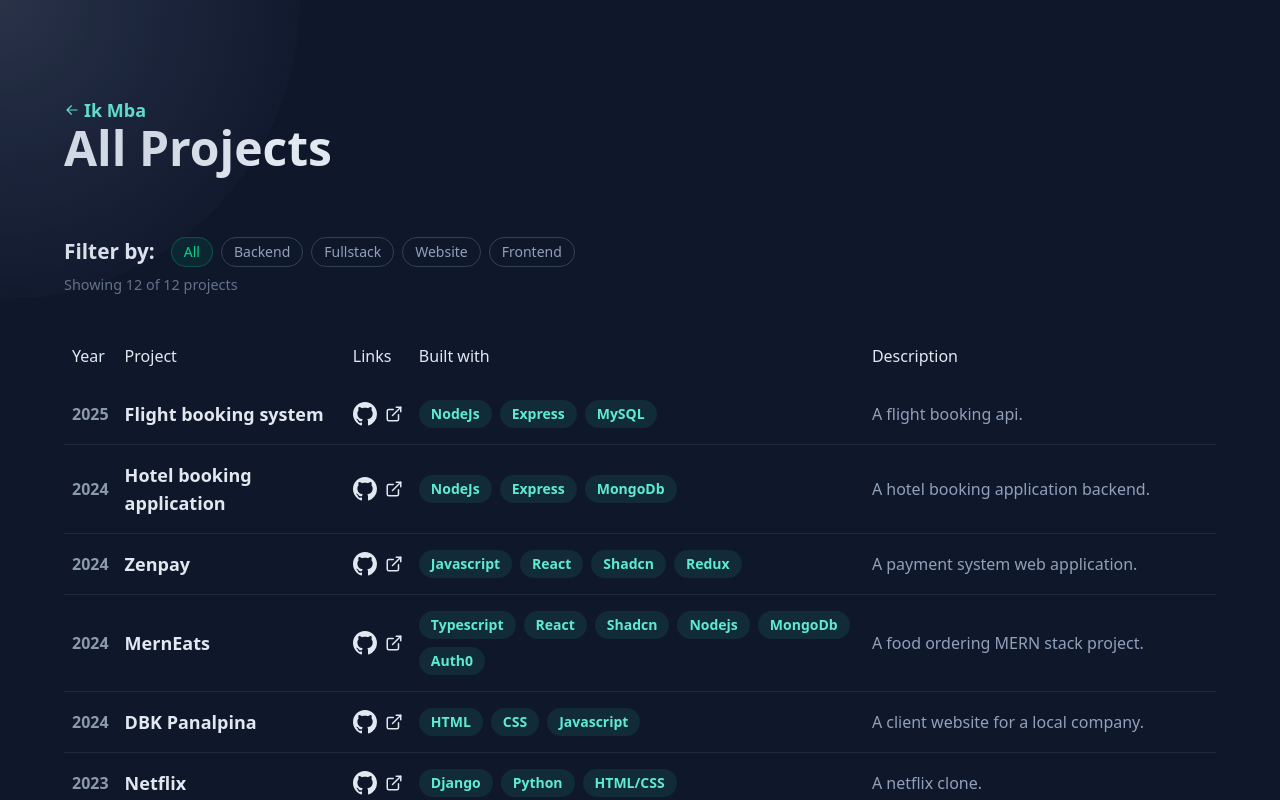
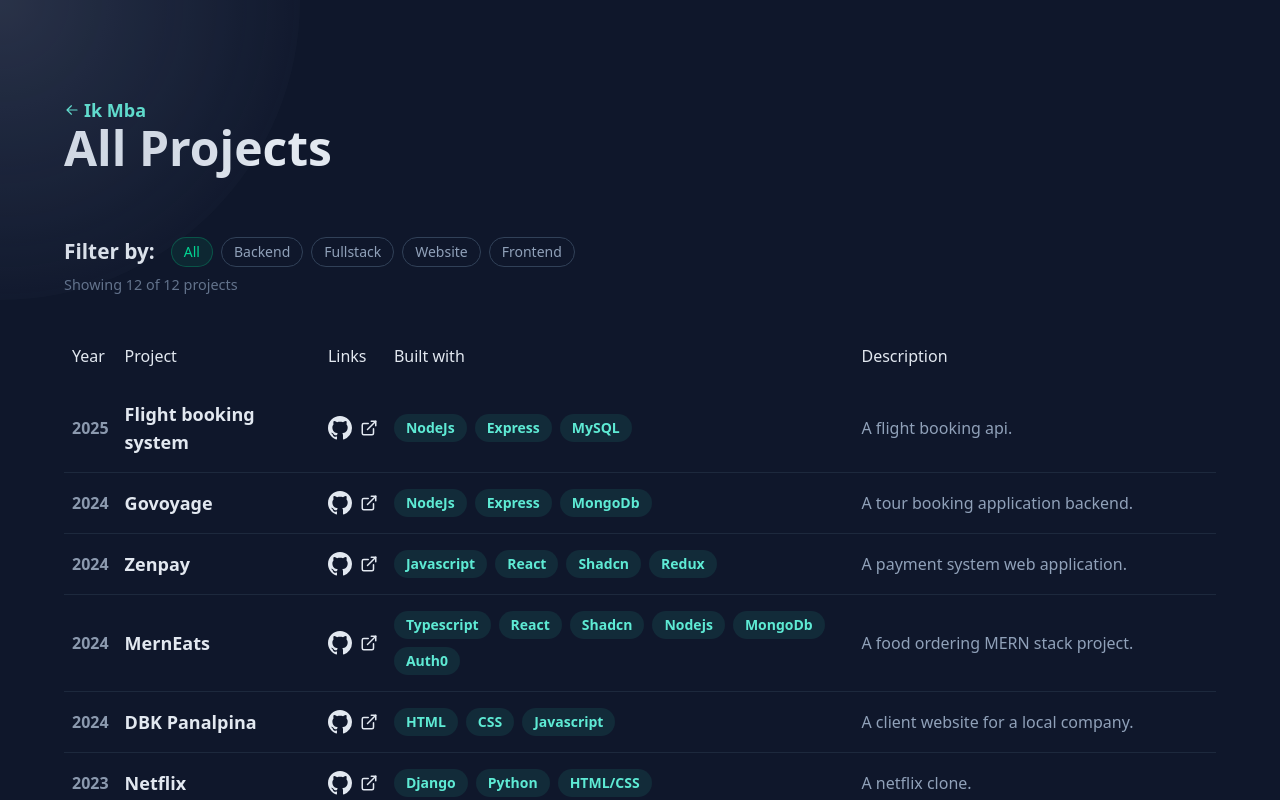
Before and after one commit to IkMba/newportfolio, a React (Vite) app: page /projects in a window 1280 px wide. Shown: the top 800 px of the page. Built offline with nearby package versions, Linux system fonts and the light colour scheme.

Commit message:
FIX: fixed links

```diff
--- a/src/data/data.jsx
+++ b/src/data/data.jsx
@@ -38,7 +38,7 @@
     tools: ["Javascript", "TypeScript", "React", "Node.js", "Python"],
     link: "https://gomycode.com",
   },
-]
+];
 
 export const projectsData = [
   {
@@ -48,16 +48,16 @@
     tools: ["Nodejs", "Express", "Mysql"],
     image: flightImg,
     link: "https://lucid.app/lucidchart/afe212f8-eae8-4ce1-836c-3f988b0683a9/edit?beaconFlowId=A5F13C3CBBC4D771&invitationId=inv_e87f907f-d3ca-4109-955d-ae1c31ed94f3&page=0_0#",
-    githubLink: "https://www.https://github.com/IkMba/airline",
+    githubLink: "https://www.github.com/IkMba/airline",
   },
   {
-    title: "Resort booking application ",
+    title: "GoVoyage",
     detail:
-      "This is the backend for a resort booking application. Implemented real-time booking, search, sorting and filtering. Includes fully built authentication with JWT, rate limiting and advanced modelling. Other features includes reviews, email and stripe payments. Built with Nodejs,MongoDb and express",
+      "This is the backend for a tour booking application. Implemented real-time booking, search, sorting and filtering. Includes fully built authentication with JWT, rate limiting and advanced modelling. Other features includes reviews, email and stripe payments. Built with Nodejs,MongoDb and express",
     tools: ["Javascript", "TypeScrit", "React", "Storybook"],
     image: resortImg,
-    link: "https://www.https://github.com/IkMba/Resort-api",
-    githubLink: "https://www.https://github.com/IkMba/Resort-api",
+    link: "https://www.github.com/IkMba/GoVoyage",
+    githubLink: "https://www.github.com/IkMba/GoVoyage",
   },
   {
     title: "Zenpay",
@@ -65,9 +65,9 @@
       "Zenpay is payment application that enables users to send and receive money. It is a MERN full stack application complete with authentication,database, dynamic data and a beautiful landing page. ",
     tools: ["Javascript", "React", "Shadcn", "Redux", ""],
     image: zenpayImg,
-    link: "https://www.https://zenpay-tau.vercel.app/",
-    githubLink1: "https://www.https://github.com/IkMba/Zenpay-frontend",
-    githubLink2: "https://www.https://github.com/IkMba/Zenpay-backend",
+    link: "https://zenpay-tau.vercel.app/",
+    githubLink1: "https://www.github.com/IkMba/Zenpay-frontend",
+    githubLink2: "https://www.github.com/IkMba/Zenpay-backend",
   },
   {
     title: "MernEats",
@@ -76,8 +76,8 @@
     tools: ["Typescript", "React", "Shadcn", "Nodejs", "MongoDb", "Auth0"],
     image: takeawayImg,
     link: "https://food-ordering-platform-frontend-j1ui.onrender.com",
-    githubLink1: "https://www.https://github.com/IkMba/Takeaway-frontend",
-    githubLink2: "https://www.https://github.com/IkMba/Takeaway-backend",
+    githubLink1: "https://www.github.com/IkMba/Takeaway-frontend",
+    githubLink2: "https://www.github.com/IkMba/Takeaway-backend",
   },
 ];
 
@@ -85,169 +85,160 @@
   {
     image: paystack,
     date: "2025",
-    title: "How to Integrate Paystack into Your Application: A Step-by-Step Guide",
+    title:
+      "How to Integrate Paystack into Your Application: A Step-by-Step Guide",
     link: "https://medium.com/@ikmba321/title-how-to-integrate-paystack-into-your-application-a-step-by-step-guide-effbf0f57d19",
   },
   {
     image: codingMistakes,
     date: "2025",
-    title: "5 Common Mistakes People Make When Learning Programming (And How to Avoid Them)",
+    title:
+      "5 Common Mistakes People Make When Learning Programming (And How to Avoid Them)",
     link: "https://medium.com/@ikmba321/title-5-common-mistakes-people-make-when-learning-programming-and-how-to-avoid-them-fbdbfc5109f5",
   },
   {
     image: naijaDev,
     date: "2025",
-    title: "The Challenges of Being a Software Developer in Nigeria: Navigating the Tech Ecosystem",
+    title:
+      "The Challenges of Being a Software Developer in Nigeria: Navigating the Tech Ecosystem",
     link: "https://medium.com/@ikmba321/the-challenges-of-being-a-software-developer-in-nigeria-navigating-the-tech-ecosystem-c295b09ee3c5",
   },
 ];
 
 export const projects = [
   {
-        year:2025,
+    year: 2025,
     title: "Flight booking system",
-        description:
-        "A flight booking api.",
-      builtWith: ["NodeJs", "Express", "MySQL", ],
+    description: "A flight booking api.",
+    builtWith: ["NodeJs", "Express", "MySQL"],
     links: {
-          github: "https://www.https://github.com/IkMba/airline",
-          external: "https://lucid.app/lucidchart/afe212f8-eae8-4ce1-836c-3f988b0683a9/edit?beaconFlowId=A5F13C3CBBC4D771&invitationId=inv_e87f907f-d3ca-4109-955d-ae1c31ed94f3&page=0_0#"
+      github: "https://www.github.com/IkMba/airline",
+      external:
+        "https://lucid.app/lucidchart/afe212f8-eae8-4ce1-836c-3f988b0683a9/edit?beaconFlowId=A5F13C3CBBC4D771&invitationId=inv_e87f907f-d3ca-4109-955d-ae1c31ed94f3&page=0_0#",
     },
-        type: 'Backend'
+    type: "Backend",
   },
   {
-        year:2024,
-        title: "Hotel booking application",
-        description:
-        "A hotel booking application backend.",
-      builtWith: ["NodeJs", "Express", "MongoDb",],
+    year: 2024,
+    title: "Govoyage",
+    description: "A tour booking application backend.",
+    builtWith: ["NodeJs", "Express", "MongoDb"],
     links: {
-          github: "https://www.https://github.com/IkMba/Resort-api",
-          external: "https://www.https://github.com/IkMba/Resort-api"
+      github: "https://www.github.com/IkMba/GoVoyage",
+      external: "https://www.github.com/IkMba/GoVoyage",
     },
-        type: 'Backend'
+    type: "Backend",
   },
   {
-        year:2024,
+    year: 2024,
     title: "Zenpay",
-        description:
-        "A payment system web application.",
-      builtWith: ["Javascript", "React", "Shadcn", "Redux", ],
+    description: "A payment system web application.",
+    builtWith: ["Javascript", "React", "Shadcn", "Redux"],
     links: {
-          github: "https://www.https://github.com/IkMba/Zenpay-backend",
+      github: "https://github.com/IkMba/Zenpay-backend",
       //   github: "https://www.https://github.com/IkMba/Zenpay-frontend",
-          external: "https://www.https://zenpay-tau.vercel.app/"
+      external: "https://zenpay-tau.vercel.app/",
     },
-        type: 'Fullstack'
-
+    type: "Fullstack",
   },
   {
-        year:2024,
+    year: 2024,
     title: "MernEats",
-        description:
-          "A food ordering MERN stack project.",
+    description: "A food ordering MERN stack project.",
     builtWith: ["Typescript", "React", "Shadcn", "Nodejs", "MongoDb", "Auth0"],
     links: {
-            github: "https://www.https://github.com/IkMba/Takeaway-backend",
+      github: "https://www.github.com/IkMba/Takeaway-backend",
       // github: "https://www.https://github.com/IkMba/Takeaway-frontend",
-            external: "https://food-ordering-platform-frontend-j1ui.onrender.com"
+      external: "https://www.food-ordering-platform-frontend-j1ui.onrender.com",
     },
-          type: 'Fullstack'
-
+    type: "Fullstack",
   },
   {
     year: 2024,
     title: "DBK Panalpina",
     builtWith: ["HTML", "CSS", "Javascript"],
     links: {
-        github: "https://www.https://github.com/IkMba/dbkpanalpina",
-        external: "https://dbkpanalpina.com"
+      github: "https://www.github.com/IkMba/dbkpanalpina",
+      external: "https://www.dbkpanalpina.com",
     },
     description: "A client website for a local company.",
-      type: 'Website'
+    type: "Website",
   },
   {
     year: 2023,
     title: "Netflix",
-      builtWith: ["Django", "Python", "HTML/CSS",],
+    builtWith: ["Django", "Python", "HTML/CSS"],
     links: {
-        github: "https://www.https://github.com/IkMba/Netlix",
-        external: "https://netlix-ashy.vercel.app/"
+      github: "https://github.com/IkMba/Netlix",
+      external: "https://netlix-ashy.vercel.app/",
     },
-     description:"A netflix clone.",
-     type: 'Fullstack'
-
+    description: "A netflix clone.",
+    type: "Fullstack",
   },
   {
     year: 2023,
     title: "AI Summarizer",
-      builtWith: ["Django", "Python", "HTML/CSS",],
+    builtWith: ["Django", "Python", "HTML/CSS"],
     links: {
-        github: "https://www.https://github.com/IkMba/AIsummarizer",
-        external: ""
+      github: "https://github.com/IkMba/AIsummarizer",
+      external: "",
     },
-     description:"An AI video summarizer.",
-     type: 'Fullstack'
+    description: "An AI video summarizer.",
+    type: "Fullstack",
   },
   {
     year: 2023,
     title: "Portfolio",
-      builtWith: ["React","Tailwind", "Framer motion",],
+    builtWith: ["React", "Tailwind", "Framer motion"],
     links: {
-        github: "https://www.https://github.com/IkMba/portfolio",
-        external: "https://portfolio-eight-inky-72.vercel.app/"
+      github: "https://github.com/IkMba/portfolio",
+      external: "https://portfolio-eight-inky-72.vercel.app/",
     },
-     description:"My old portfolio",
-     type: 'Website'
+    description: "My old portfolio",
+    type: "Website",
   },
   {
     year: 2023,
     title: "Movix",
-      builtWith: ["React ","Tailwind", "React-query","Redux","React Router"],
+    builtWith: ["React ", "Tailwind", "React-query", "Redux", "React Router"],
     links: {
-        github: "https://www.https://github.com/IkMba/Movix",
-        external: "https://movix-five-liard.vercel.app/"
+      github: "https://github.com/IkMba/Movix",
+      external: "https://movix-five-liard.vercel.app/",
     },
-   description:"A movies client using the TMDB API.",
-   type: 'Frontend'
-
+    description: "A movies client using the TMDB API.",
+    type: "Frontend",
   },
   {
     year: 2023,
     title: "Resort",
-      builtWith: ["React ","Tailwind", "React-query","Redux","React Router"],
+    builtWith: ["React ", "Tailwind", "React-query", "Redux", "React Router"],
     links: {
-        github: "https://www.https://github.com/IkMba/Resort-app",
-        external: "#"
+      github: "https://github.com/IkMba/Resort-app",
+      external: "#",
     },
-   description:" The frontend (dashboard) of my hotel booking app.",
-   type: 'Frontend'
-
-
+    description: " The frontend (dashboard) of my hotel booking app.",
+    type: "Frontend",
   },
   {
     year: 2023,
     title: "Cookwell",
-      builtWith: ["React ", "React-query","Redux","React Router"],
+    builtWith: ["React ", "React-query", "Redux", "React Router"],
     links: {
-        github: "https://www.https://github.com/IkMba/Recipes",
-        external: "https://recipes-three-jet.vercel.app/"
+      github: "https://github.com/IkMba/Recipes",
+      external: "https://recipes-three-jet.vercel.app/",
     },
-   description:"A note taking application",
-   type: 'Frontend'
-
+    description: "A note taking application",
+    type: "Frontend",
   },
   {
     year: 2022,
     title: "Notes App",
-      builtWith: ["React ", "Redux","React Router"],
+    builtWith: ["React ", "Redux", "React Router"],
     links: {
-        github: "https://www.https://github.com/IkMba/Notes-app",
-        external: "https://notes-app-ten-kappa.vercel.app/"
+      github: "https://github.com/IkMba/Notes-app",
+      external: "https://notes-app-ten-kappa.vercel.app/",
     },
-   description:"A note taking application",
-   type: 'Frontend'
-
+    description: "A note taking application",
+    type: "Frontend",
   },
-
 ];
--- a/src/pages/Projects.jsx
+++ b/src/pages/Projects.jsx
@@ -97,6 +97,7 @@
                         <a
                           href={project.links.github}
                           className="hover:text-emerald-400 transition-colors"
+                          target="_blank" rel="noopener noreferrer"
                         >
                           <GithubIcon />
                         </a>
@@ -105,6 +106,7 @@
                         <a
                           href={project.links.external}
                           className="hover:text-emerald-400 transition-colors"
+                          target="_blank" rel="noopener noreferrer"
                         >
                           <ArrowLinkIcon />
                         </a>
```
Lines whose indentation alone changed are shown as unchanged.
